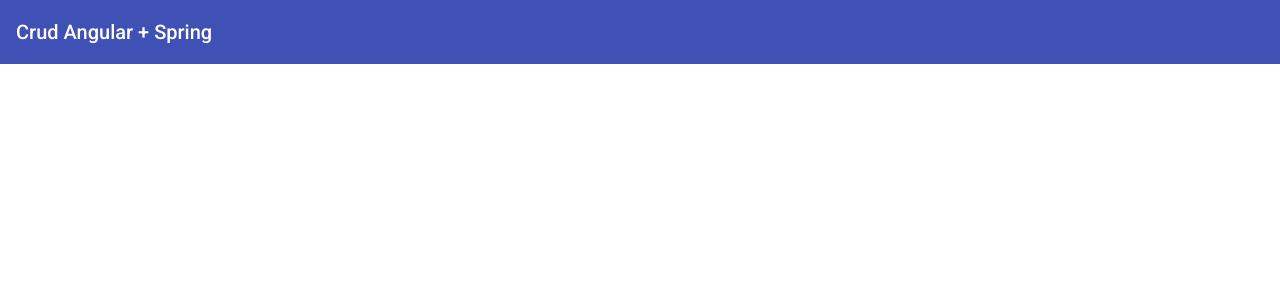
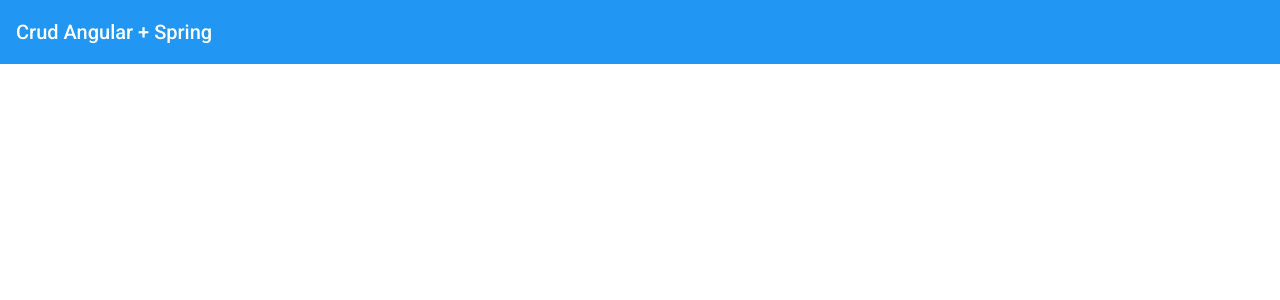
Before and after one commit to MayconSoftware-Treinamento/crud-angular-spring, an Angular app in the folder crud-angular/: page / in a window 1280 px wide. Shown: the top 300 px of the page. Built offline with nearby package versions, Linux system fonts and the light colour scheme.

Commit message:
Customizando o Tema do Angular Material

```diff
--- a/crud-angular/src/styles.scss
+++ b/crud-angular/src/styles.scss
@@ -1,4 +1,16 @@
 /* You can add global styles to this file, and also import other style files */
+@import '@angular/material/theming';
+@include mat-core();
+
+$custom-app-primary: mat-palette($mat-blue);
+$custom-app-secondary: mat-palette($mat-indigo, A200, A400, 700);
+$custom-app-warn: mat-palette($mat-red);
+
+// Cor do tema
+$custom-theme: mat-light-theme($custom-app-primary, $custom-app-secondary, $custom-app-warn);
+
+@include angular-material-theme($custom-theme);
+
 
 html, body { height: 100%; }
 body { margin: 0; font-family: Roboto, "Helvetica Neue", sans-serif; }
```
